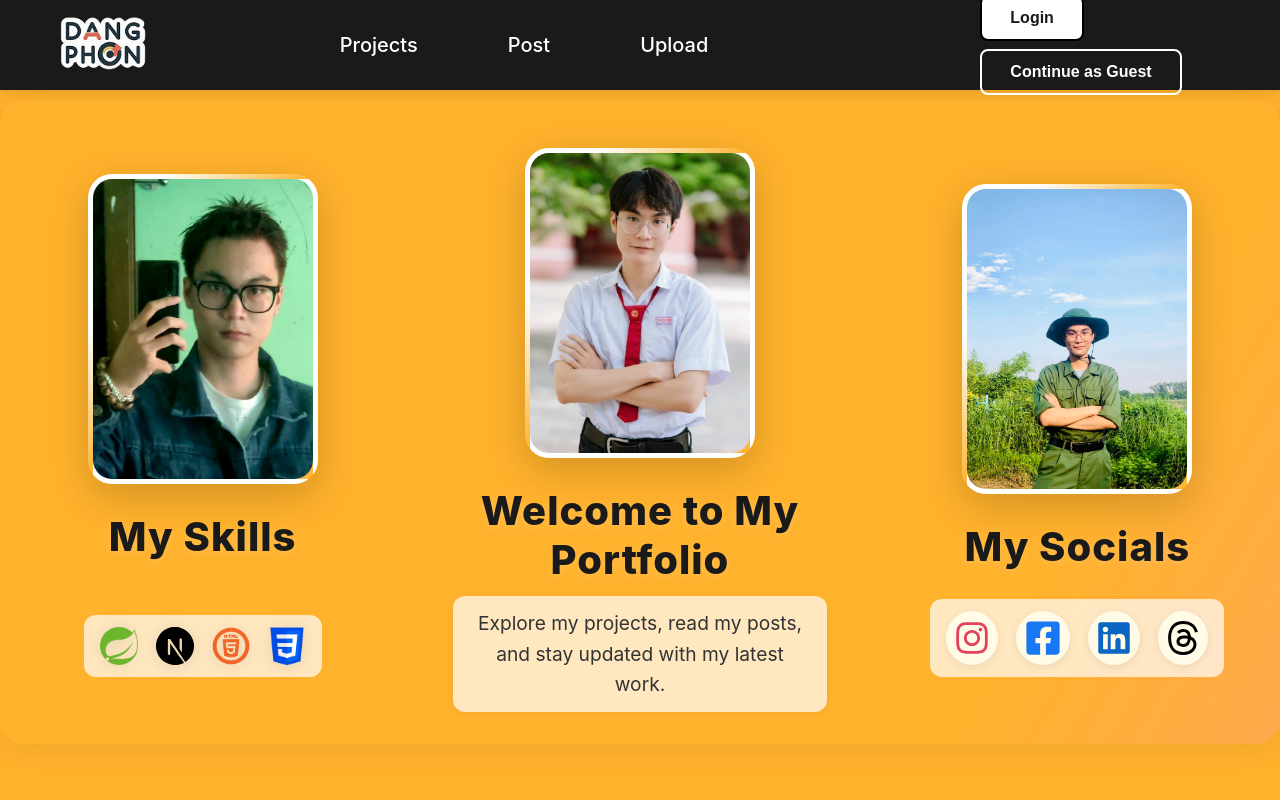
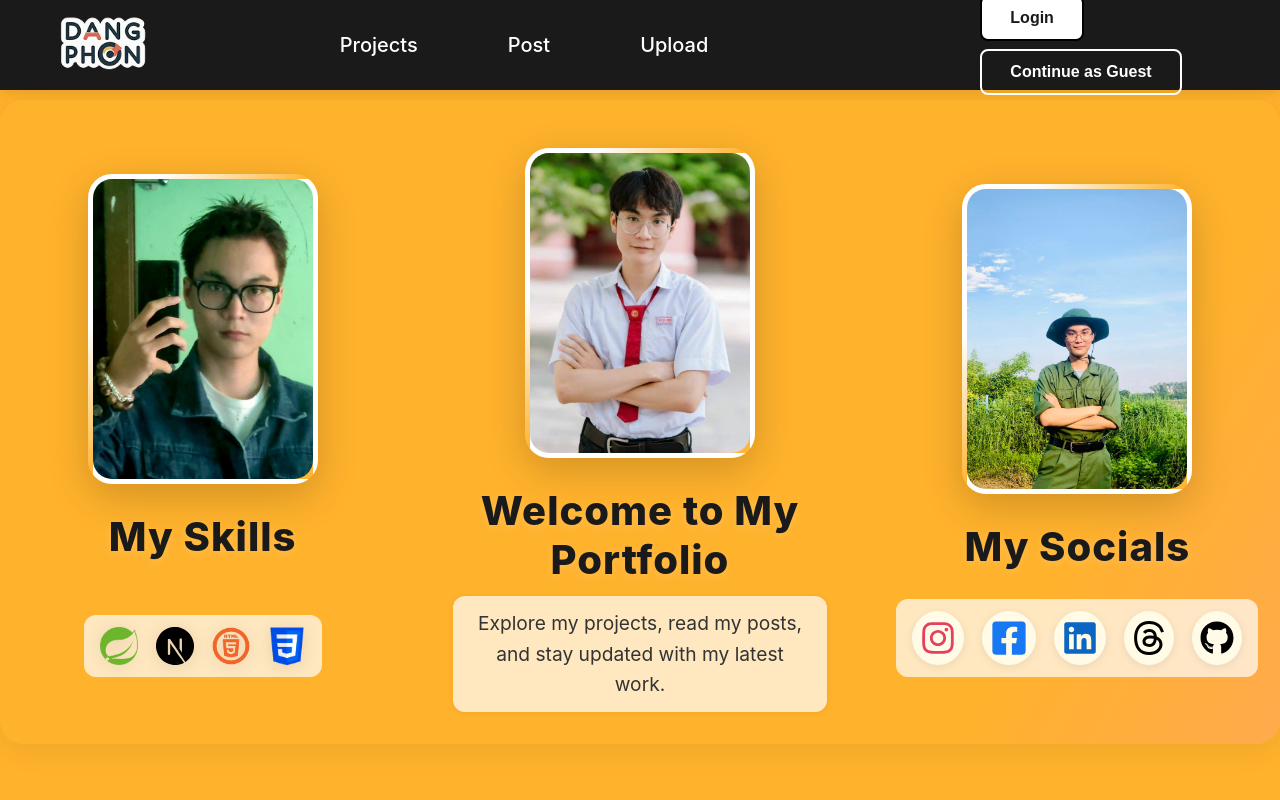
Before and after one commit to ParaOcto/Portfolio, a Next.js app in the folder source/frontend/: page /home in a window 1280 px wide. Shown: the top 800 px of the page. Built offline with nearby package versions, Linux system fonts and the light colour scheme.

Commit message:
add more social

```diff
--- a/source/frontend/app/home/page.tsx
+++ b/source/frontend/app/home/page.tsx
@@ -1,5 +1,5 @@
 import styles from "./home.module.css";
-import { FaInstagram, FaFacebookSquare, FaLinkedin } from "react-icons/fa";
+import { FaInstagram, FaFacebookSquare, FaLinkedin, FaGithub } from "react-icons/fa";
 import { SiThreads } from "react-icons/si";
 
 
@@ -37,6 +37,7 @@ export default async function Home(){
                         <a href="https://www.facebook.com/nguyen.ang.phon/" target="_blank" rel="noopener noreferrer" title="Facebook" className={styles.socialIcon} style={{color: '#1877F3'}}><FaFacebookSquare size={38}/></a>
                         <a href="https://www.linkedin.com/in/ph%C3%B4n-nguy%E1%BB%85n-%C4%91%C4%83ng-142805339/" target="_blank" rel="noopener noreferrer" title="LinkedIn" className={styles.socialIcon} style={{color: '#0A66C2'}}><FaLinkedin size={36}/></a>
                         <a href="https://www.threads.net/@nphon_25" target="_blank" rel="noopener noreferrer" title="Threads" className={styles.socialIcon} style={{color: '#000'}}><SiThreads size={34}/></a>
+                        <a href="https://github.com/ParaOcto" target="_blank" rel="noopener noreferrer" title="GitHub" className={styles.socialIcon} style={{color: '#000'}}><FaGithub size={34}/></a>
 
                     </div>
                 </div>
```
